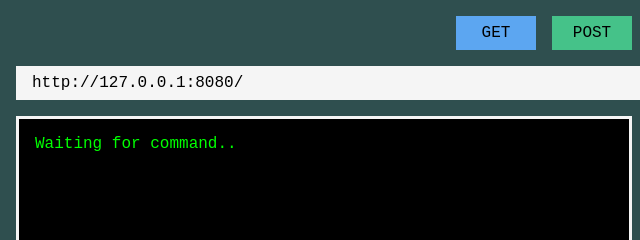
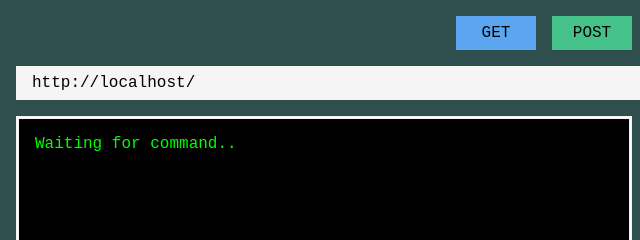
Before and after one commit to dansch1982/backend-file-api, a website: page dashboard.html in a window 1280 px wide. Shown: the top 240 px of the page, 0-640 px from the left. Drawn offline with Linux system fonts and the light colour scheme.

Commit message:
Update dashboard.html

```diff
--- a/dashboard.html
+++ b/dashboard.html
@@ -21,13 +21,19 @@
         </section>
 
         <section class="display">
-            <input class="url" value="http://127.0.0.1:8080/">
+            <input class="url">
             <article class="structure">Waiting for command<span class="dot">.</span></article>
             <textarea class="input" placeholder='{&#10;&emsp;"input" : "data"&#10;}'></textarea>
             <article class="response">Waiting for command<span class="dot">.</span></article>
         </section>
     </section>
     <script>
+
+
+        window.addEventListener('DOMContentLoaded', () => {
+            url.value = window.location.href.replace(window.location.pathname, '/')
+        })
+
         const dotInterval = setInterval(() => {
             const dots = document.querySelectorAll('.dot')
             if (dots.length > 0) {
@@ -38,6 +44,10 @@
                 clearInterval(dotInterval)
             }
         }, 500);
+
+        const response = document.querySelector('.response')
+        const input = document.querySelector('.input')
+        const structure = document.querySelector('.structure')
 
         const put = document.querySelector('.put')
         put.addEventListener('click', () => {
@@ -200,10 +210,6 @@
 
         }
 
-        const response = document.querySelector('.response')
-        const input = document.querySelector('.input')
-        const structure = document.querySelector('.structure')
-
         function renderResponse(text, log) {
             if (text)  {
                 updateTerminal(structure, text)
```
